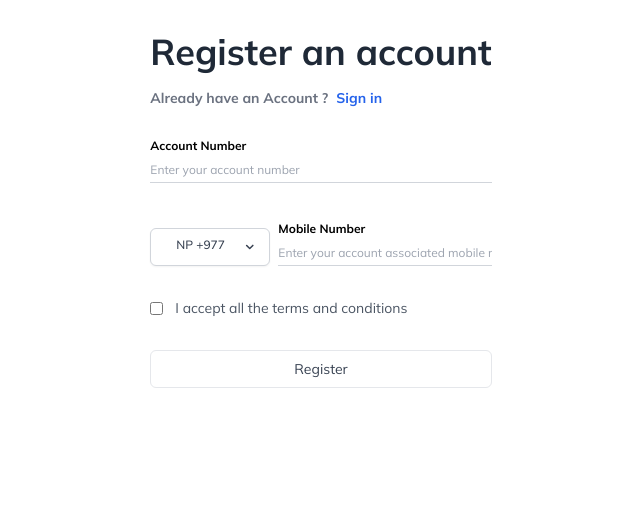
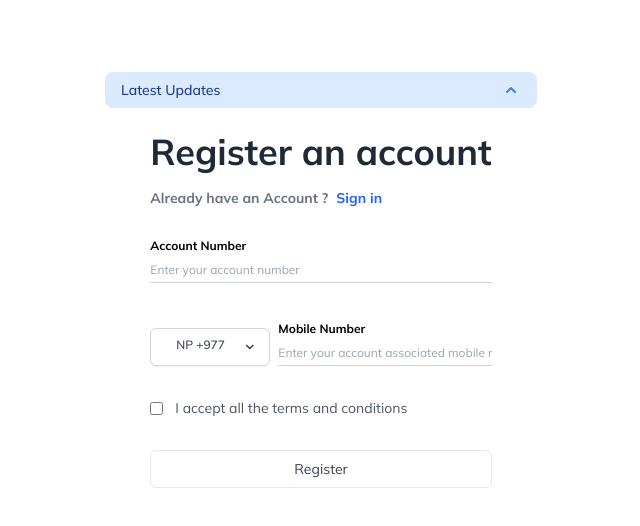
Before and after one commit to pyderator/hardware-token, a Next.js app in the folder app/: page /register in a window 1280 px wide. Shown: the top 526 px of the page, without its empty margins (319-959 px from the left). Built offline with nearby package versions, Linux system fonts and the light colour scheme.

Commit message:
added update component

```diff
--- /dev/null
+++ b/app/components/Updates/updates.tsx
@@ -0,0 +1,59 @@
+import { Disclosure, Transition } from "@headlessui/react";
+import { ChevronUpIcon } from "@heroicons/react/solid";
+import Link from "next/link";
+import React from "react";
+
+export const Updates = () => {
+  return (
+    <div className="w-full px-4 pt-16">
+      <div className="w-full max-w-md p-2 mx-auto bg-white rounded-2xl">
+        <Disclosure>
+          {({ open }) => (
+            <>
+              <Disclosure.Button className="flex justify-between w-full px-4 py-2 text-sm font-medium text-left text-blue-900 bg-blue-100 rounded-lg hover:bg-blue-200 focus:outline-none focus-visible:ring focus-visible:ring-blue-500 focus-visible:ring-opacity-75">
+                <span>Latest Updates</span>
+                <ChevronUpIcon
+                  className={`${
+                    open ? "transform rotate-180" : ""
+                  } w-5 h-5 text-blue-500`}
+                />
+              </Disclosure.Button>
+              <Transition
+                enter="transition duration-100 ease-out"
+                enterFrom="transform scale-95 opacity-0"
+                enterTo="transform scale-100 opacity-100"
+                leave="transition duration-75 ease-out"
+                leaveFrom="transform scale-100 opacity-100"
+                leaveTo="transform scale-95 opacity-0"
+              >
+                <Disclosure.Panel
+                  static
+                  className="px-4 pt-4 pb-2 text-sm text-gray-500 grid grid-cols-1 gap-y-4"
+                >
+                  <Link href="/register">
+                    <span>
+                      1. Added Register Page |{" "}
+                      <span className="text-xs text-blue-600">1 Aug, 2021</span>
+                    </span>
+                  </Link>
+                  <Link href="https://github.com/pyderator/hardware-token/actions">
+                    <a target="_blank">
+                      2. Setup Github Actions and Linked to Vercel |{" "}
+                      <span className="text-xs text-blue-600">1 Aug, 2021</span>
+                    </a>
+                  </Link>
+                  <Link href="/login">
+                    <span>
+                      3. Added Login Page |{" "}
+                      <span className="text-xs text-blue-600">1 Aug, 2021</span>
+                    </span>
+                  </Link>
+                </Disclosure.Panel>
+              </Transition>
+            </>
+          )}
+        </Disclosure>
+      </div>
+    </div>
+  );
+};
--- a/app/layouts/baselayout.tsx
+++ b/app/layouts/baselayout.tsx
@@ -3,6 +3,9 @@ import React from "react";
 import Footer from "../components/Footer/Footer";
 import Navbar from "../components/Navbar/Navbar";
 import { motion } from "framer-motion";
+import { Disclosure, Transition } from "@headlessui/react";
+import { ChevronUpIcon } from "@heroicons/react/solid";
+import { Updates } from "../components/Updates/updates";
 
 const variants = {
   hidden: { opacity: 0, x: -200, y: 0 },
@@ -23,6 +26,9 @@ const BaseLayout = ({ children }: { children: React.ReactNode }) => {
         />
       </Head>
       <Navbar />
+      <div className="mb-4">
+        <Updates />
+      </div>
       <motion.main
         initial="hidden"
         animate="enter"
--- a/app/pages/login.tsx
+++ b/app/pages/login.tsx
@@ -20,10 +20,10 @@ const Login = () => {
         <Head>
           <title>Login</title>
         </Head>
-        <main className="h-screen w-screen">
+        <main className="h-screen">
           {/* Login Div */}
           <div className="flex align-center justify-center">
-            <div className="h-full bg-white p-8 w-full md:min-w-[400px] md:max-w-[400px]">
+            <div className="h-full bg-white w-full md:min-w-[400px] md:max-w-[400px]">
               <div className="text-center">
                 <H1>Login</H1>
               </div>
--- a/app/pages/register.tsx
+++ b/app/pages/register.tsx
@@ -20,10 +20,10 @@ const Register = () => {
         <Head>
           <title>Register</title>
         </Head>
-        <main className=" h-screen w-screen">
+        <main className=" h-screen">
           {/* Register Div */}
           <div className="flex align-center justify-center">
-            <div className="h-full bg-white p-8">
+            <div className="h-full bg-white">
               <H1>Register an account</H1>
               <div className="flex flex-row mt-2">
                 <p className="text-sm font-bold text-gray-500 mr-2">
```
